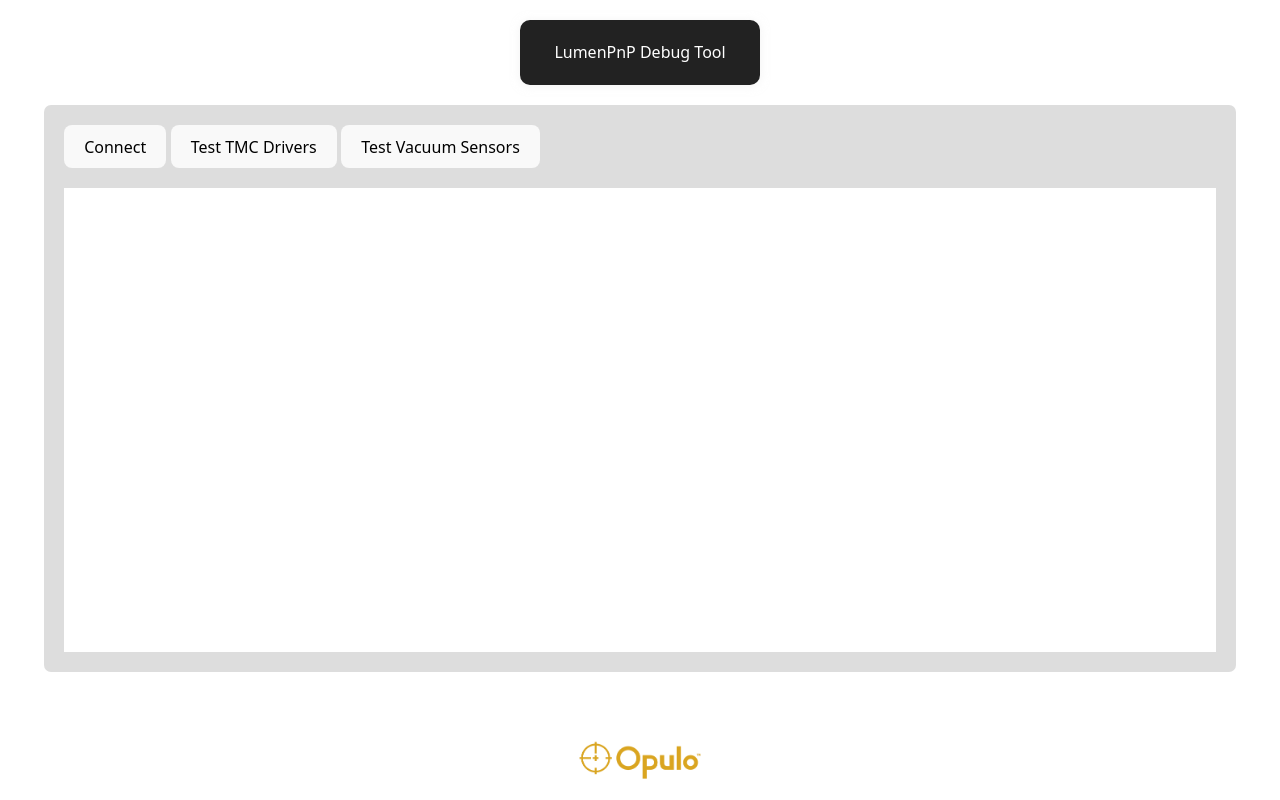
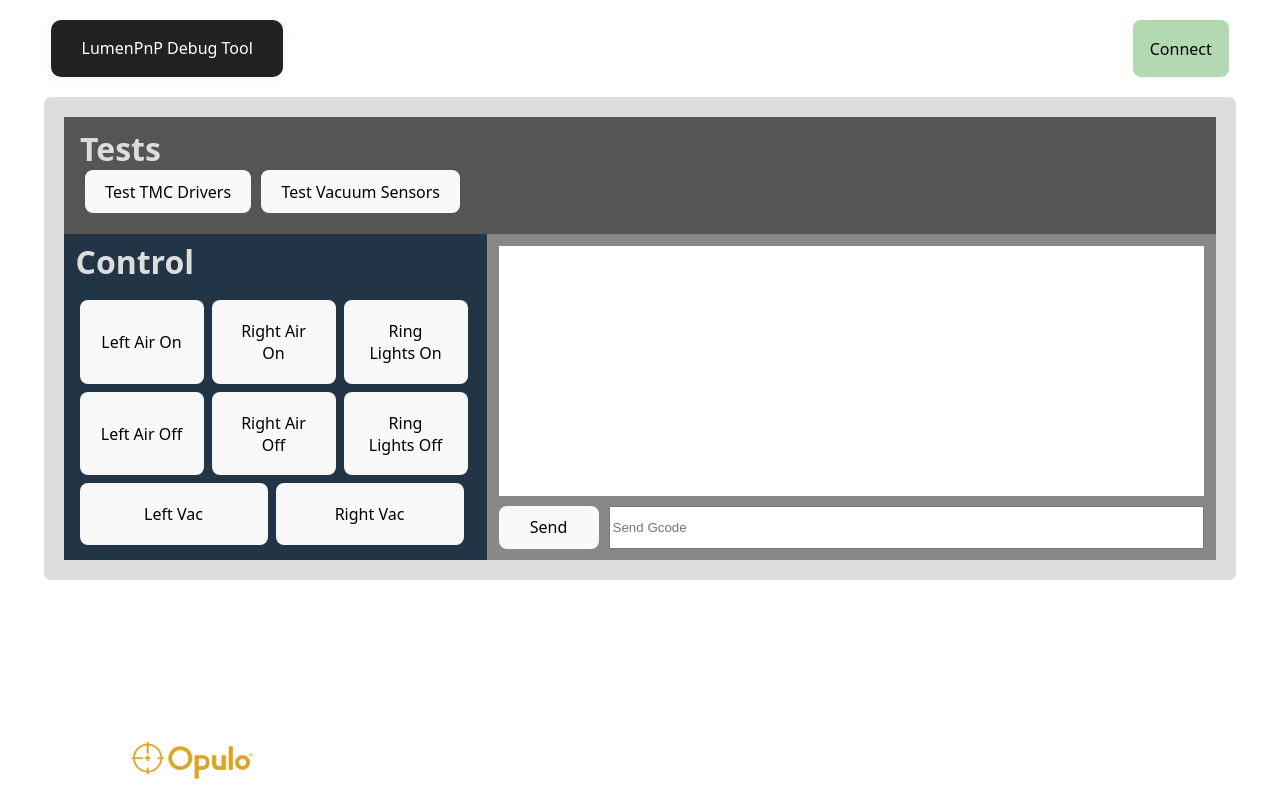
Before and after one commit to opulo-inc/lumen-debug, a website built with Vite: page index.html in a window 1280 px wide. Built offline with nearby package versions, Linux system fonts and the light colour scheme.

Commit message:
adds repl, moves around panels, makes whole control panel

```diff
--- a/index.html
+++ b/index.html
@@ -11,12 +11,32 @@
   </head>
   <body>
     <div id="header-pill">LumenPnP Debug Tool</div>
-    <div id="intro"></div>
+    <button id="connect" type="button">Connect</button>
     <div id="main-app">
-      <button id="connect" type="button">Connect</button>
-      <button id="tmc" type="button">Test TMC Drivers</button>
-      <button id="vac" type="button">Test Vacuum Sensors</button>
-      <div id="console"></div>
+      <div id="testing">
+        <h2 style="width:100%">Tests</h2>
+        <button id="tmc" type="button">Test TMC Drivers</button>
+        <button id="vac" type="button">Test Vacuum Sensors</button>
+      </div>
+      <div id="control">
+        <h2 style="width:100%">Control</h2>
+        <button id="left-air-on" class="thirdwidth" type="button">Left Air On</button>
+        <button id="right-air-on" class="thirdwidth" type="button">Right Air On</button>
+        <button id="right-lights-on" class="thirdwidth" type="button">Ring Lights On</button>
+
+        <button id="left-air-off" class="thirdwidth" type="button">Left Air Off</button>
+        <button id="right-air-off" class="thirdwidth" type="button">Right Air Off</button>
+        <button id="ring-lights-off" class="thirdwidth" type="button">Ring Lights Off</button>
+
+        <button id="left-vac" class="halfwidth" type="button">Left Vac</button>
+        <button id="right-vac" class="halfwidth" type="button">Right Vac</button>
+      </div>
+      <div id="repl">
+        <div id="console"></div>
+        <button id="send" type="button">Send</button>
+        <input id="repl-input" type="text" placeholder="Send Gcode"/>
+      </div>
+
     </div>
     <div id="footer"><img src="public/opulo-gold-alpha-tiny.png"></div>
 
--- a/main.js
+++ b/main.js
@@ -10,6 +10,10 @@
 
     document.getElementById("connect").addEventListener("click", () => {
       this.connect();
+    });
+
+    document.getElementById("send").addEventListener("click", () => {
+      this.sendRepl();
     });
 
     document.getElementById("tmc").addEventListener("click", () => {
@@ -59,6 +63,8 @@
 
 
       document.querySelector("#connect").style.background = 'green';
+      document.querySelector("#connect").style.color = 'white';
+      document.querySelector("#connect").innerHTML = 'Connected';
       return true
   }
 
@@ -123,6 +129,11 @@
     }
   }
 
+  async sendRepl() {
+    let command = [document.querySelector("#repl-input").value];
+    this.send(command);
+
+  }
   // tests
 
   async testTMC(){
--- a/style.css
+++ b/style.css
@@ -27,7 +27,7 @@
   display: flex;
   flex-direction: row;
   flex-wrap: wrap;
-  justify-content: space-evenly;
+  justify-content: space-between;
   align-content: flex-start;
 
   min-width: 320px;
@@ -40,6 +40,14 @@
   line-height: 1.1;
 }
 
+h2 {
+  font-size:2em;
+  line-height: 1;
+  margin-top:0px;
+  margin-bottom: 0px;
+  color:#ddd
+}
+
 #header-pill {
   width: 200px;
   height: 25px;
@@ -47,12 +55,22 @@
   text-align: center;
   background-color: #222;
   color:white;
-  margin:auto;
+  margin-left:4%;
   margin-top: 20px;
   margin-bottom: 20px;
-  padding:20px;
+  padding:1em;
   box-shadow:0 1px 10px 0 rgba(230, 230, 230, 0.532);
 
+}
+
+#connect {
+  margin-right:4%;
+
+  margin-top:20px;
+  margin-bottom:20px;
+  padding:1em;
+  background-color: #b3d9b2;
+  color:black;
 }
 
 #main-app {
@@ -62,27 +80,90 @@
   border-radius: 7px;
   display:block;
   padding: 20px;
+
+  display:flex;
+  flex-flow: row wrap;
+  justify-content: space-around;
+  align-content: flex-start;
+
+  height:100%;
+}
+
+#control {
+  width:400px;
+  display:flex;
+  flex-wrap: wrap;
+  padding:1%;
+  background-color: #213547;
+}
+
+#control .thirdwidth {
+  width:31%;
+  margin:1%;
+}
+
+#control .halfwidth {
+  width:47%;
+  margin:1%;
+}
+
+#testing {
+  width:100%;
+  display:flex;
+  flex-wrap: wrap;
+  padding:1em;
+  background-color: #555;
+}
+
+#testing button {
+  margin:5px;
+}
+
+#repl {
+  flex-grow: 1;
+  margin: 0 auto;
+  padding: 1%;
+  margin-top:0px;
+
+  background-color: #888;
+  display:flex;
+  align-content: flex-start;
+  flex-flow: row wrap;
+
 }
 
 #console {
-  max-width: 1280px;
-  margin: 0 auto;
-  padding: 2rem;
+
   text-align: center;
   background-color: #fff;
-  margin-top:20px;
+  height: 250px;
+
   color:black;
   text-align: left;
-  height: 400px;
+
   overflow-y:auto;
   position:relative;
   scroll-snap-type:proximity;
   font-family: monospace;
+  margin-bottom: 10px;
+  width:100%;
+
   /* display:none; */
 }
 
 #console p {
   height:15px;
+}
+
+#send {
+  width:100px;
+  display:block;
+  margin-right:10px;
+}
+
+#repl-input {
+  flex-grow:1;
+  display:block;
 }
 
 #footer {
```
Also changed, not shown: 1 other file.
